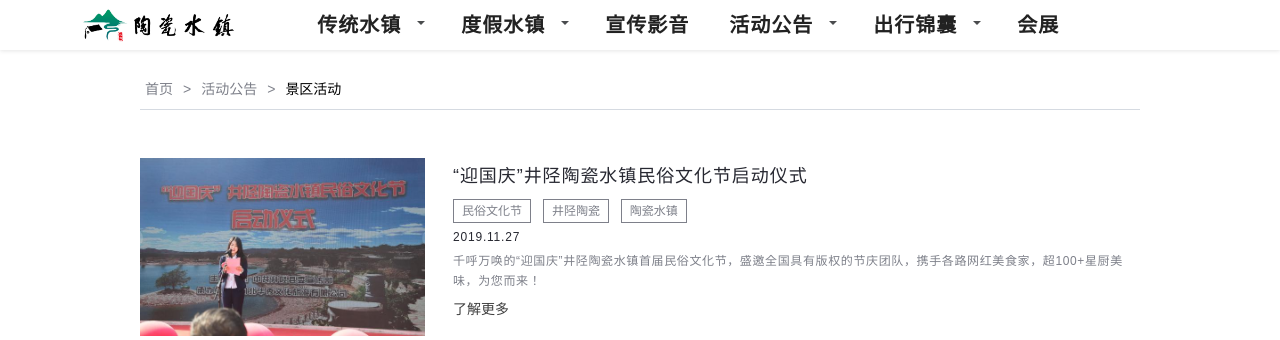
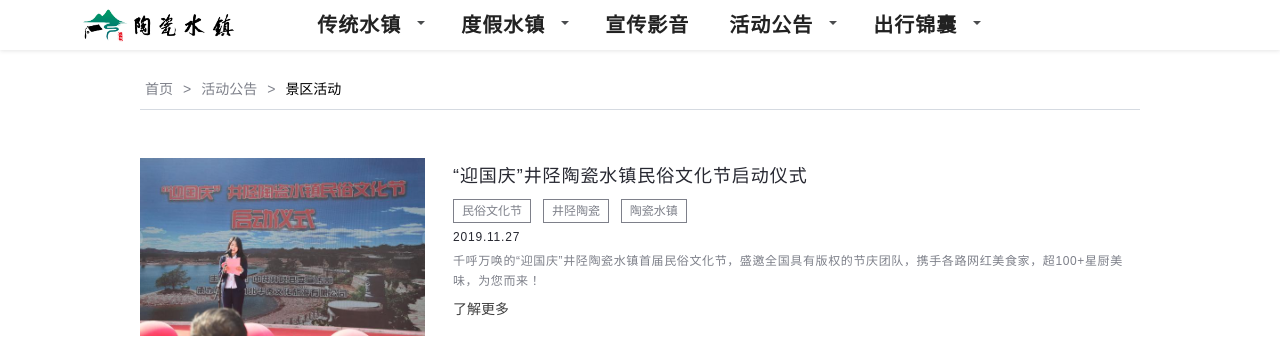
Before and after one commit to kinglogxzl/TCSZWeb, a Django app: page /activity/ in a window 1280 px wide. Shown: the top 340 px of the page. Run offline with Django 3.2, Linux system fonts and the light colour scheme; some libraries are stand-ins or nearby versions.

Commit message:
去掉会展导航

```diff
--- a/templates/utils/nav.html
+++ b/templates/utils/nav.html
@@ -46,7 +46,7 @@
                         <li><a href="/trip/traffic"><span>交通信息</span></a></li>
                     </ul>
                 </li>
-                <li lass="last"><a href='#'><span>会展</span></a></li>
+<!--                <li lass="last"><a href='#'><span>会展</span></a></li>-->
             </ul>
             <!-- Navigation END -->
         </div>
```
